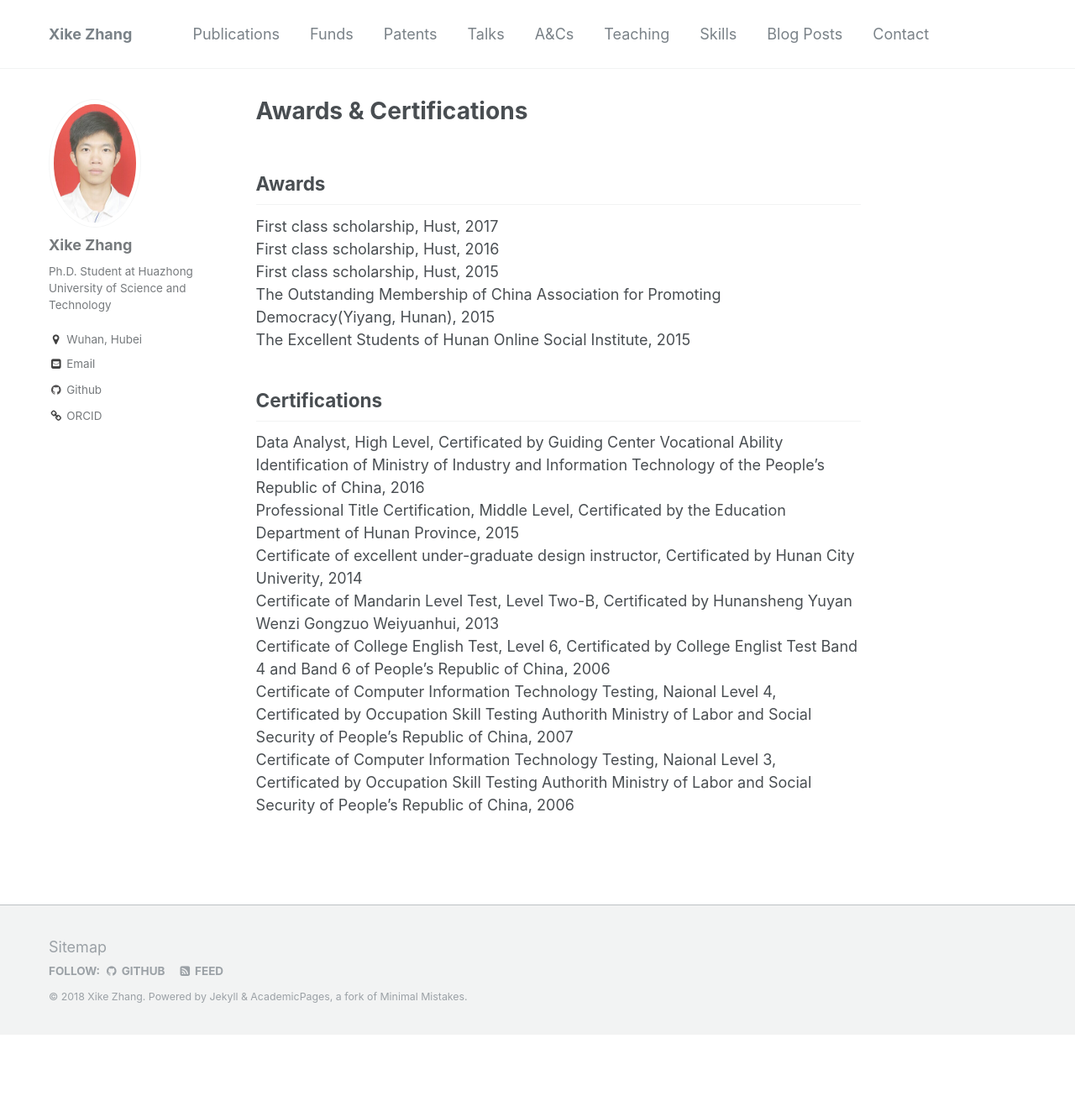
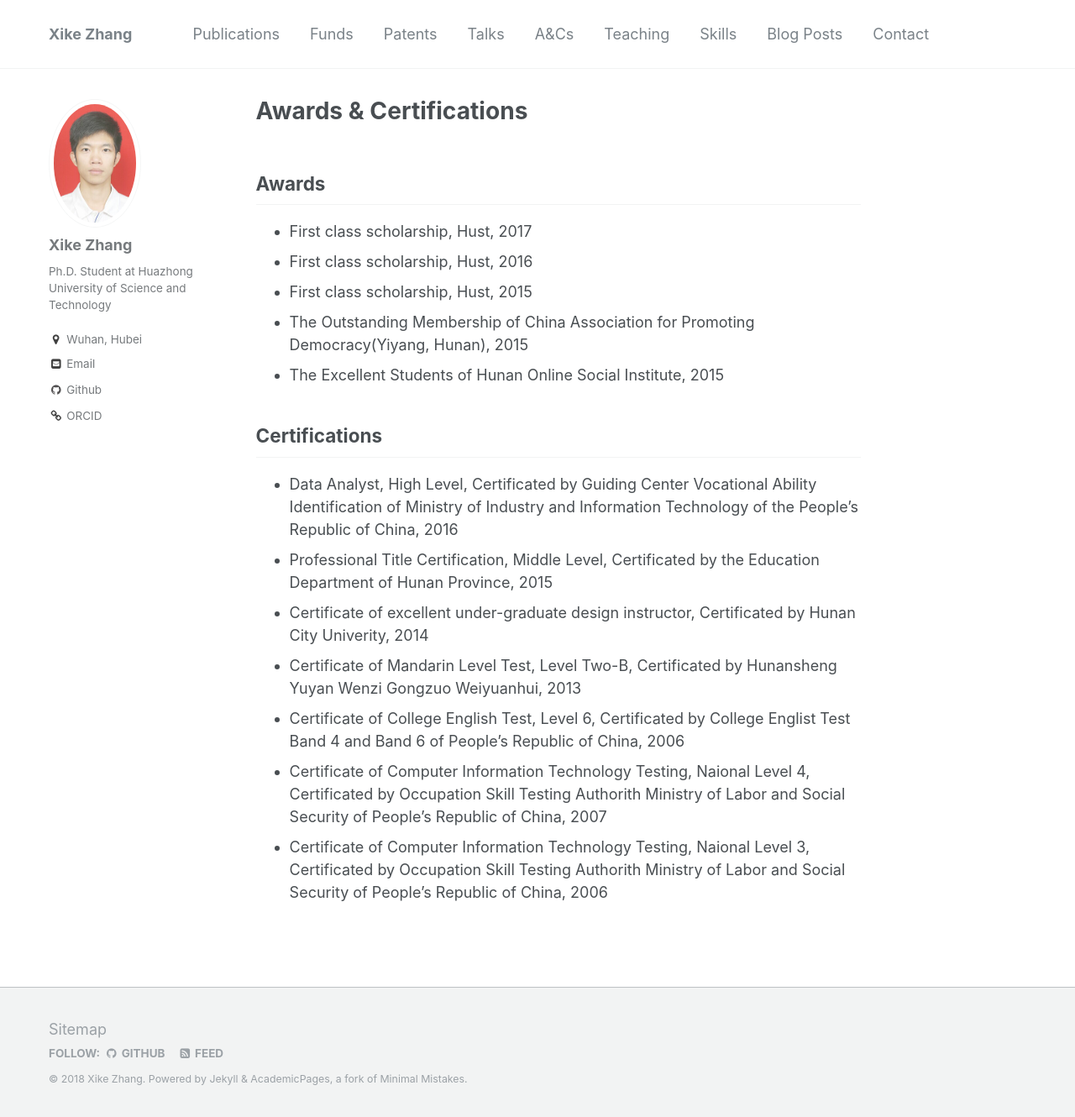
Before and after one commit to kokocheung/XikeZhang.github.io, a Jekyll site: the page built from _pages/aandcs.md, in a window 1280 px wide and 1330 px high. Shown: the whole window at 84% size. Built offline with Jekyll 4.4.1, drawn with Linux system fonts in a browser that asks for light colours.

```diff
--- a/_pages/aandcs.md
+++ b/_pages/aandcs.md
@@ -5,17 +5,17 @@ author_profile: true
 ---
 
 ## Awards
-First class scholarship, Hust, 2017<br>
-First class scholarship, Hust, 2016<br>
-First class scholarship, Hust, 2015<br>
-The Outstanding Membership of China Association for Promoting Democracy(Yiyang, Hunan), 2015<br>
-The Excellent Students of Hunan Online Social Institute, 2015
++ First class scholarship, Hust, 2017<br>
++ First class scholarship, Hust, 2016<br>
++ First class scholarship, Hust, 2015<br>
++ The Outstanding Membership of China Association for Promoting Democracy(Yiyang, Hunan), 2015<br>
++ The Excellent Students of Hunan Online Social Institute, 2015
 
 ## Certifications
-Data Analyst, High Level, Certificated by Guiding Center Vocational Ability Identification of Ministry of Industry and Information Technology of the People's Republic of China, 2016<br>
-Professional Title Certification, Middle Level, Certificated by the Education Department of Hunan Province, 2015<br>
-Certificate of excellent under-graduate design instructor, Certificated by Hunan City Univerity, 2014<br>
-Certificate of Mandarin Level Test, Level Two-B, Certificated by Hunansheng Yuyan Wenzi Gongzuo Weiyuanhui, 2013<br>
-Certificate of College English Test, Level 6, Certificated by College Englist Test Band 4 and Band 6 of People's Republic of China, 2006<br>
-Certificate of Computer Information Technology Testing, Naional Level 4, Certificated by Occupation Skill Testing Authorith Ministry of Labor and Social Security of People's Republic of China, 2007<br>
-Certificate of Computer Information Technology Testing, Naional Level 3, Certificated by Occupation Skill Testing Authorith Ministry of Labor and Social Security of People's Republic of China, 2006<br>
++ Data Analyst, High Level, Certificated by Guiding Center Vocational Ability Identification of Ministry of Industry and Information Technology of the People's Republic of China, 2016<br>
++ Professional Title Certification, Middle Level, Certificated by the Education Department of Hunan Province, 2015<br>
++ Certificate of excellent under-graduate design instructor, Certificated by Hunan City Univerity, 2014<br>
++ Certificate of Mandarin Level Test, Level Two-B, Certificated by Hunansheng Yuyan Wenzi Gongzuo Weiyuanhui, 2013<br>
++ Certificate of College English Test, Level 6, Certificated by College Englist Test Band 4 and Band 6 of People's Republic of China, 2006<br>
++ Certificate of Computer Information Technology Testing, Naional Level 4, Certificated by Occupation Skill Testing Authorith Ministry of Labor and Social Security of People's Republic of China, 2007<br>
++ Certificate of Computer Information Technology Testing, Naional Level 3, Certificated by Occupation Skill Testing Authorith Ministry of Labor and Social Security of People's Republic of China, 2006<br>
```
